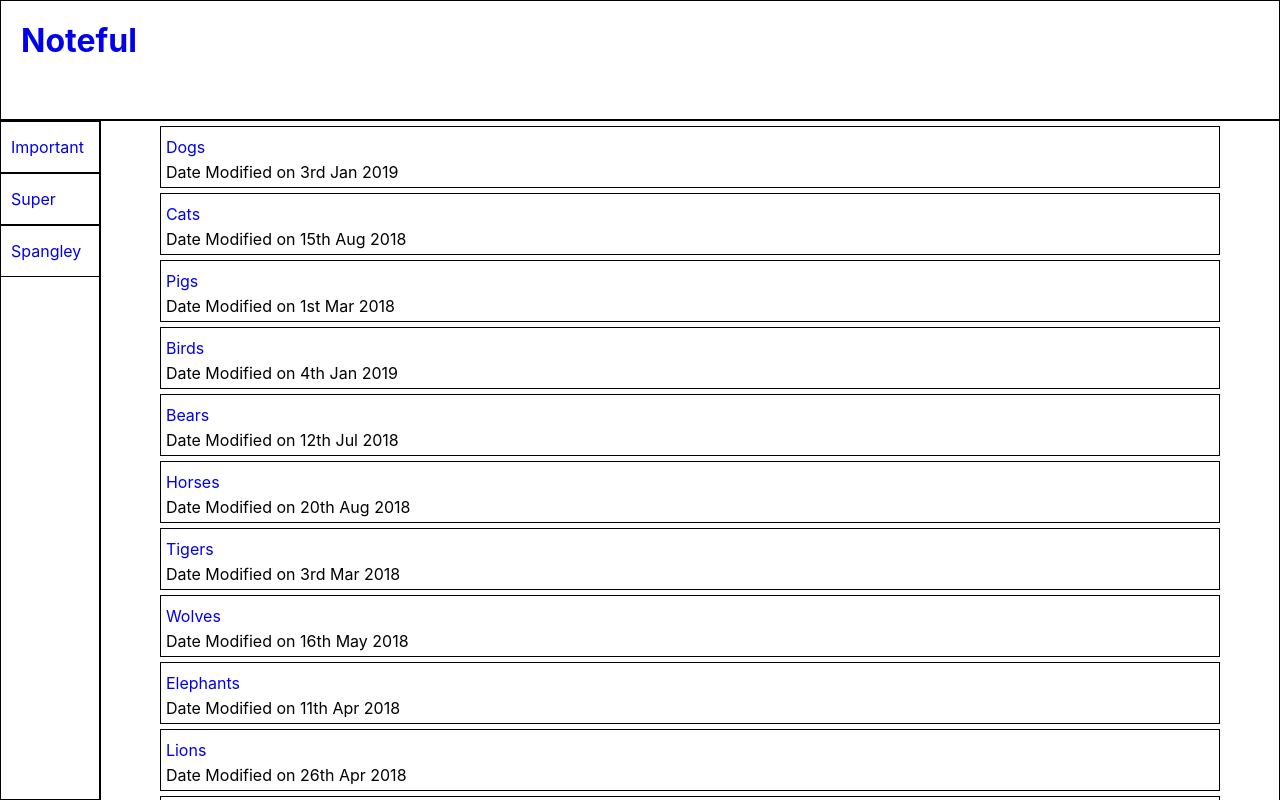
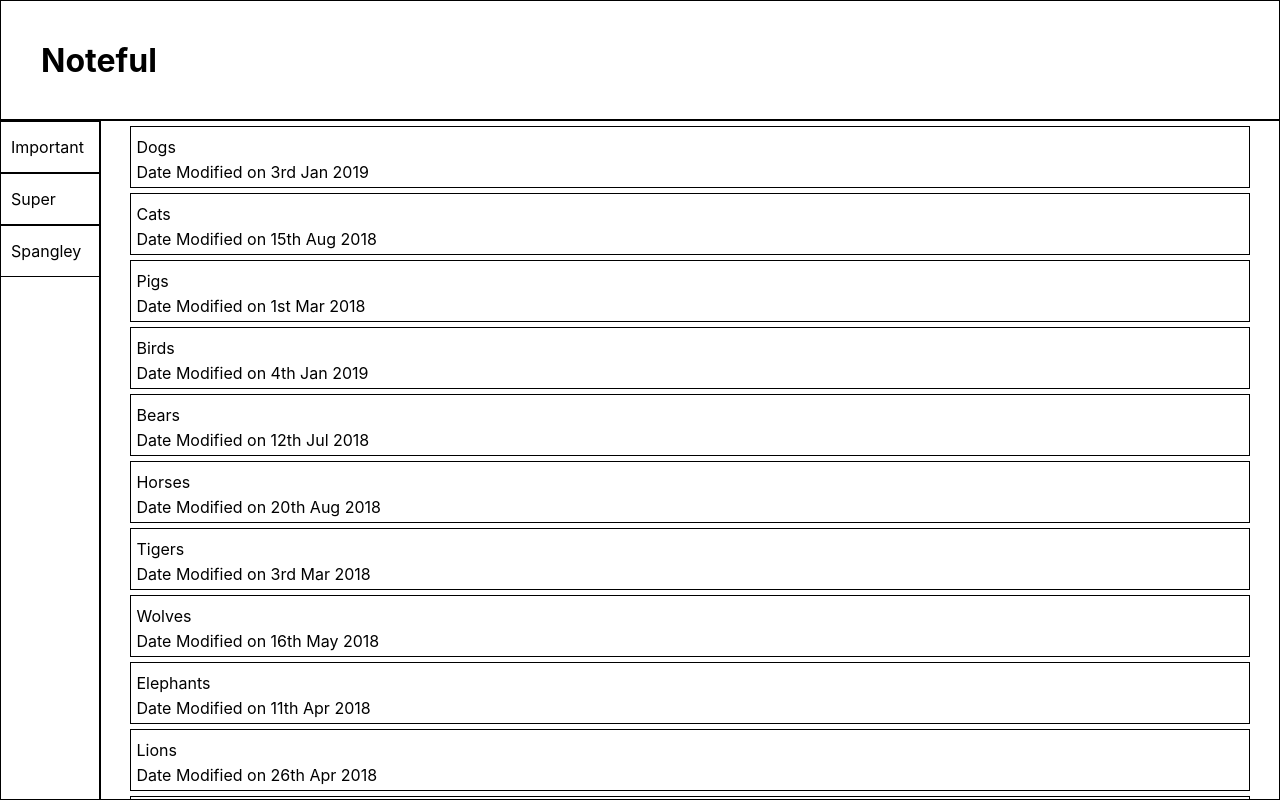
Before and after one commit to nfm808/noteful_2, a React (Create React App) app: page / in a window 1280 px wide. Built offline with nearby package versions, Linux system fonts and the light colour scheme.

Commit message:
styling on MainMain

```diff
--- a/src/App.css
+++ b/src/App.css
@@ -2,7 +2,7 @@
   height: 120px;
   width: 100%;
   border: 1px solid black;
-  padding: 20px;
+  padding: 40px;
 }
 
 .App__main {
--- a/src/MainMain/MainMain.css
+++ b/src/MainMain/MainMain.css
@@ -1,18 +1,18 @@
 .MainMain {
   width: calc(100vw - 100px);
   height: calc(100vh - 120px);
-  overflow-y: scroll;
 }
 .MainMain__list {
   width: 100%;
+  height: 100%;
   display: flex;
   flex-direction: column;
-  justify-content: space-around;
   align-items: center;
   border: 1px solid black;
+  overflow-y: scroll;
 }
 .MainMain__list-item {
-  width: 90%;
+  width: 95%;
   border: 1px solid black;
   padding: 5px;
   margin-top: 5px;
--- a/src/index.css
+++ b/src/index.css
@@ -4,6 +4,11 @@
   padding: 0;
   list-style-type: none;
   text-decoration: none;
+}
+
+a {
+  color: black;
+  cursor: pointer;
 }
 
 body {
```
